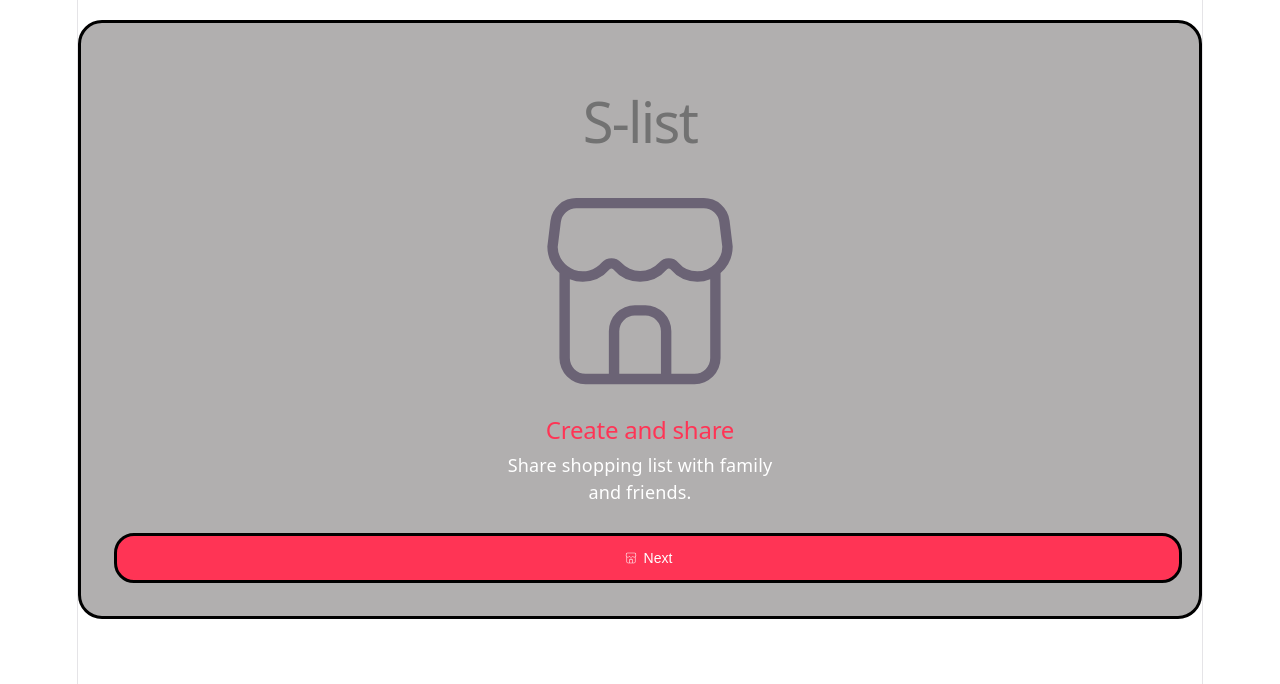
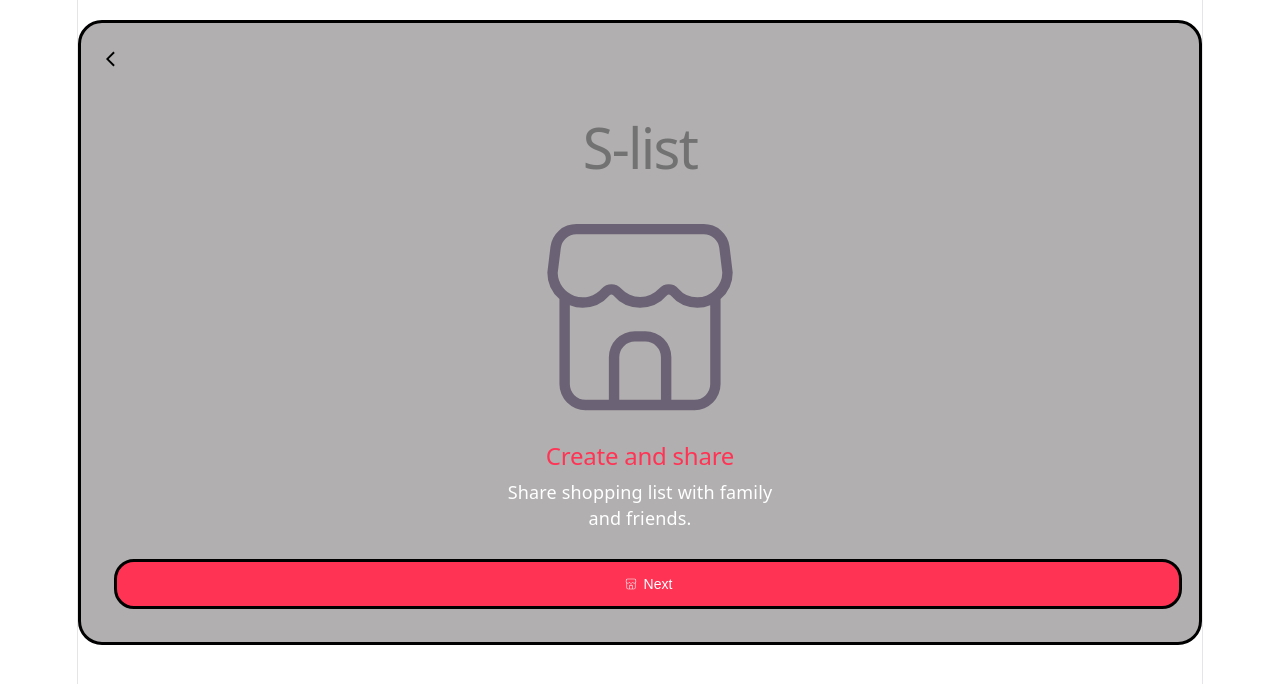
Before and after one commit to ntombizodwantlahla53-code/Shopping-List, a React (Vite) app: page /landing2 in a window 1280 px wide. Shown: the top 684 px of the page. Built offline with nearby package versions, Linux system fonts and the light colour scheme.

Commit message:
removed unnecessary import on landing page

```diff
--- a/src/Pages/Landingpage/Landingpage.module.css
+++ b/src/Pages/Landingpage/Landingpage.module.css
@@ -25,3 +25,7 @@
     color: white;
 
 }
+.bc{
+    text-align: start;
+    color:black
+}
--- a/src/Pages/Landingpage/Landingpage.tsx
+++ b/src/Pages/Landingpage/Landingpage.tsx
@@ -1,14 +1,13 @@
-import React from 'react'
 import { Link } from 'react-router-dom'
-import { Text } from '../../components/Text/Text'
 import style from './Landingpage.module.css'
 import { CiShop } from "react-icons/ci";
 import { Buttons } from '../../components/Buttons/Button';
+import { MdArrowBackIos } from "react-icons/md"
 
 export const Landingpage = () => {
   return (
     <div className={style.land}>
-
+      <Link to = "/"><div className={style.bc}> <MdArrowBackIos/> </div></Link>
         <div className={style.headingg}>
             <h1 className={style.heading}>S-list </h1>
             <div className={style.icon}><CiShop/></div>
```
